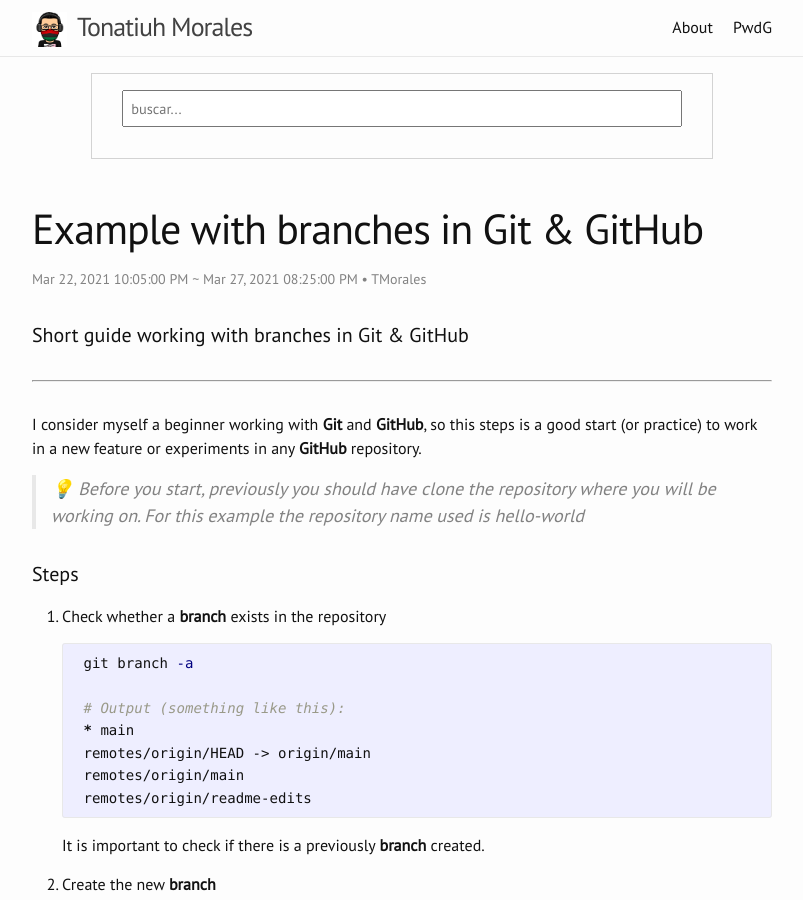
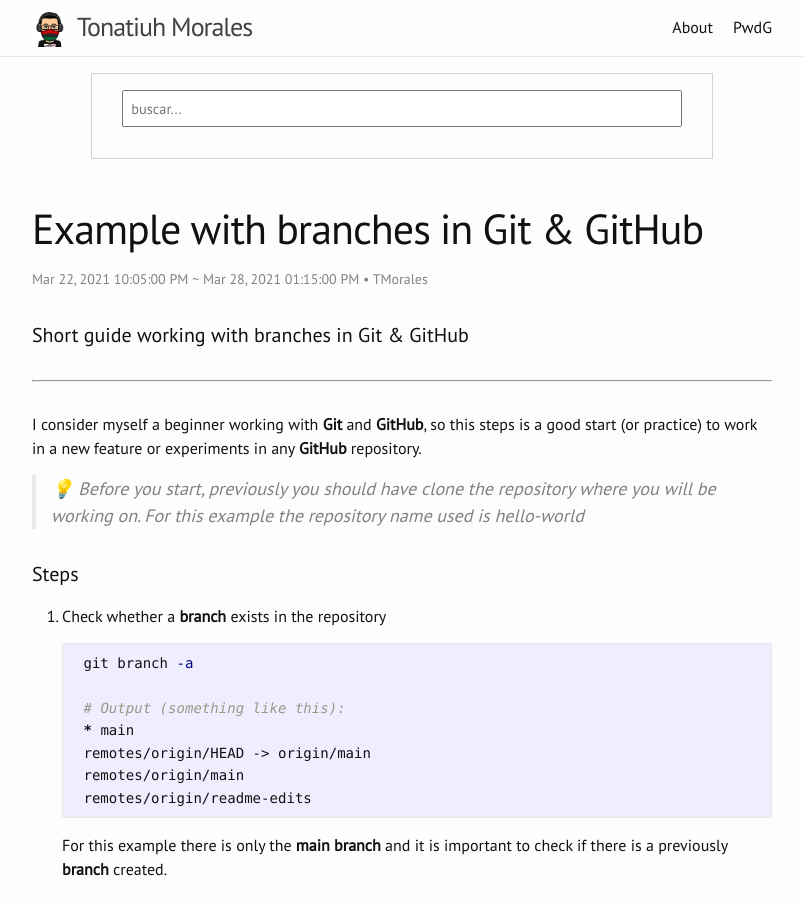
Before and after one commit to blackc0mb/blackc0mb.github.io, a Jekyll site: the page built from _posts/2021-03-22-git-branches.md, in a window 1280 px wide and 900 px high. Shown: the whole window, without its empty margins (238-1041 px from the left). Built offline with Jekyll 4.4.1, drawn with Linux system fonts in a browser that asks for light colours; comment, search, counter and statistics services are not loaded; some of the changed text lies outside the part shown.

Commit message:
branches post minor changes

````diff
--- a/_posts/2021-03-22-git-branches.md
+++ b/_posts/2021-03-22-git-branches.md
@@ -2,7 +2,7 @@
 title: Example with branches in Git & GitHub
 layout: post
 date: 2021-03-22 22:05
-modified_date: 2021-03-27 20:25
+modified_date: 2021-03-28 13:15
 author: TMorales
 tag: GitHub
 ---
@@ -25,7 +25,7 @@
     remotes/origin/readme-edits
     ```
 
-    It is important to check if there is a previously **branch** created.
+    For this example there is only the **main branch** and it is important to check if there is a previously **branch** created.
 
 2. Create the new **branch**
 
@@ -93,12 +93,13 @@
 
     git merge hello-world_new_feature --no-ff
 
-    # The --no-ff command part, retains the commit messages
     # Output (something like this):
     Merge made by the 'recursive' strategy.
     README.md | 4 +---
     1 file changed, 1 insertion(+), 3 deletions(-)
     ```
+
+    > 💡 The _--no-ff_ command part, retains the commit messages
 
 6. The last step is _push_ the changes to **GitHub**
 
@@ -117,7 +118,8 @@
     2ec5ed4..8c3979e  main -> main
     ```
 
-    Done❗, you should see the final changes in your **main** or **master branch**.
+    Done❗
+    You should see the final changes in your **main** or **master branch**.
 
 ### Conclusion
 
````
